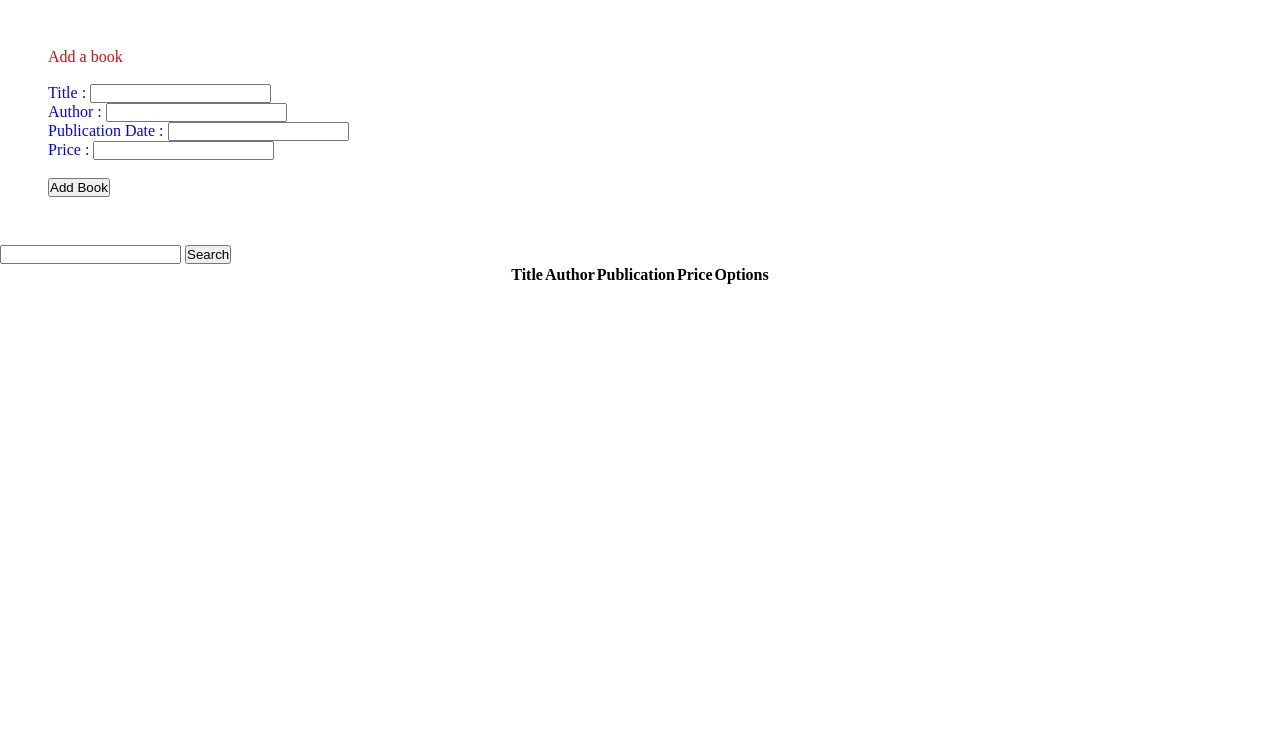
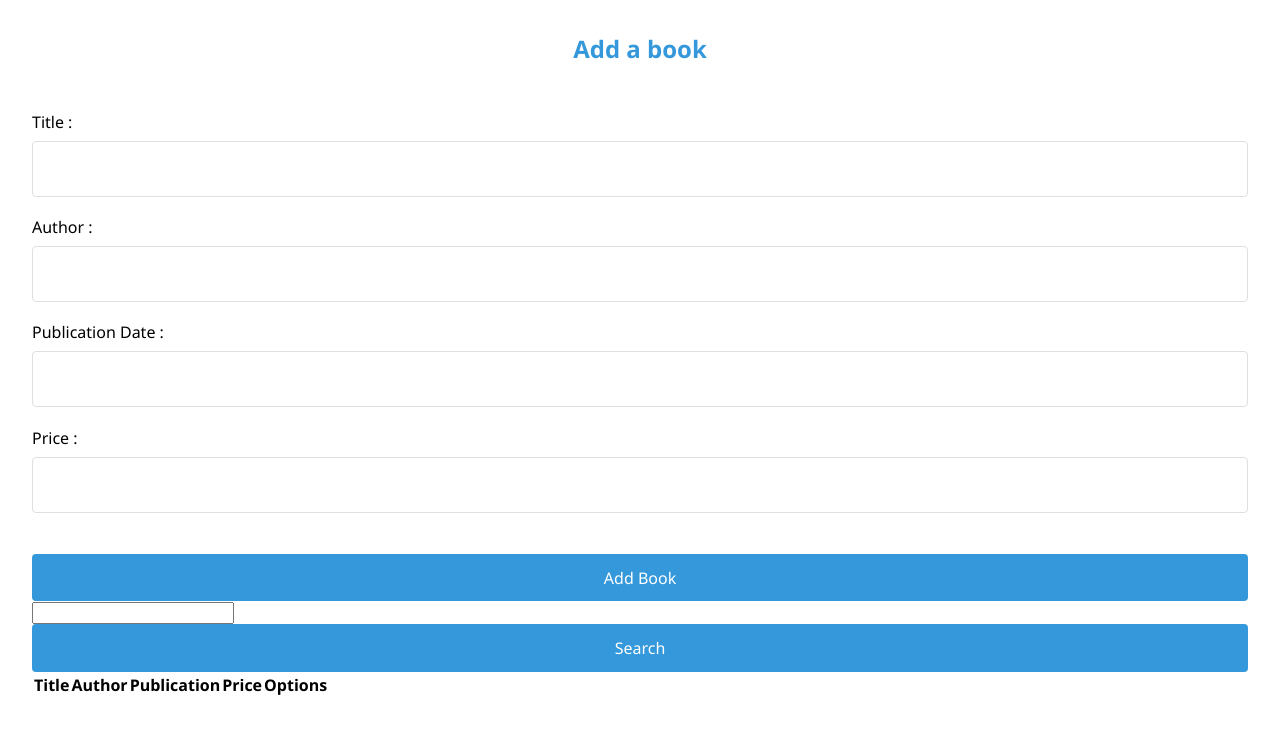
Before and after one commit to Firdaous-srifi/SOLIdevs, a plain HTML site: page library/index.html in a window 1280 px wide. Drawn offline with Linux system fonts and the light colour scheme.

Commit message:
library :100:

```diff
--- a/library/styles.css
+++ b/library/styles.css
@@ -1,19 +1,71 @@
 * {
-    margin: auto;
+    margin: 0;
     padding: 0;
+    box-sizing: border-box;
+    font-family: 'Segoe UI', Arial, sans-serif;
 }
 
-
-.bookDetails {
-    color: rgb(224, 10, 10);
-    padding:3rem;
+body {
+    background-color: rgb(255, 255, 255);
+    padding: 2rem;
+    min-height: 100vh;
 }
 
-.inputs label{
-    color: blue;
+.BookDetails {
+    background: rgb(255, 255, 255);
+    padding: 2rem;
+    border-radius: 8px;
+    border: 2px solid rgb(52, 152, 219);
+    max-width: 650px;
+    margin: 0 auto 2rem auto;
 }
 
-.newBook {
-    color: brown;
-    font-size: larger;
+.NewBook {
+    font-size: 1.5rem;
+    font-weight: 600;
+    color: rgb(52, 152, 219);
+    margin-bottom: 1.5rem;
+    text-align: center;
 }
+
+.inputs {
+    margin-bottom: 1.2rem;
+}
+
+.inputs label {
+    display: block;
+    margin-bottom: 0.5rem;
+    color: rgb(0, 0, 0);
+    font-weight: 500;
+}
+
+.inputs input {
+    width: 100%;
+    padding: 1rem;
+    border: 1px solid rgb(220, 224, 227);
+    border-radius: 4px;
+    font-size: 1rem;
+    transition: border-color 300ms ease;
+}
+
+.inputs input:focus {
+    outline: none;
+    border-color: rgb(52, 152, 219);
+}
+
+button {
+    background-color: rgb(52, 152, 219);
+    color: white;
+    border: none;
+    padding: 0.8rem 1.5rem;
+    border-radius: 4px;
+    cursor: pointer;
+    font-size: 1rem;
+    font-weight: 500;
+    width: 100%;
+    transition: background-color 300ms ease;
+}
+
+button:hover {
+    background-color: rgb(31, 115, 172);
+}
```
Also changed, not shown: movies/index.html (+17 -11 lines).
